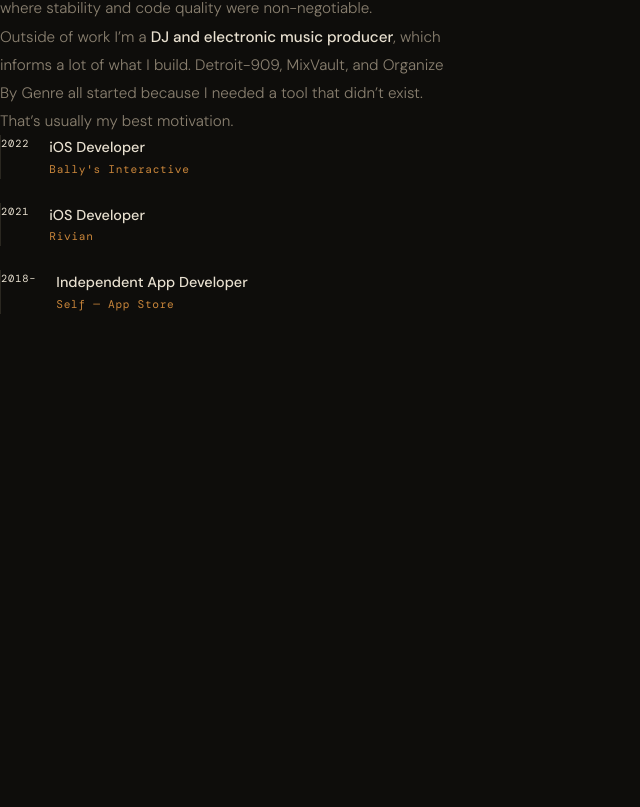
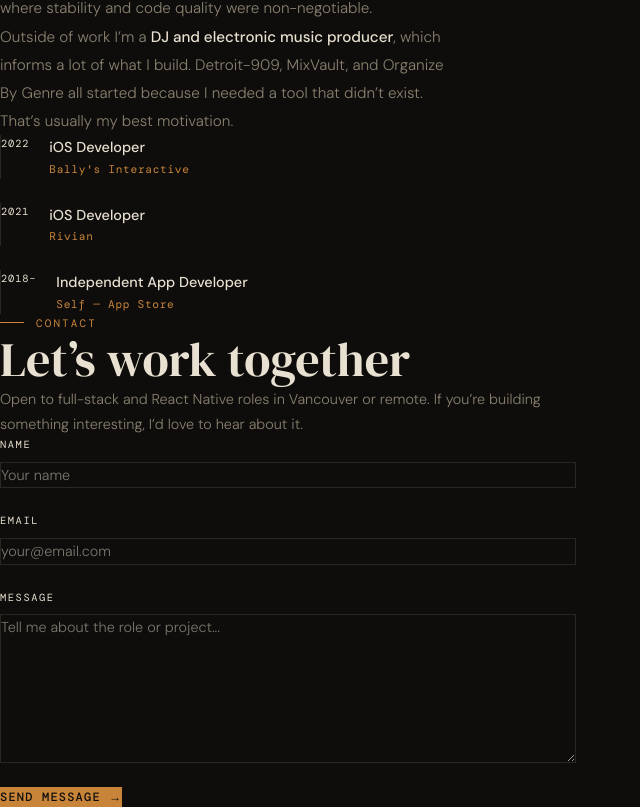
Before and after one commit to mdolancode/portfolio, a Next.js app: page / in a window 1280 px wide. Shown: the part 1804-2611 px from the top of the page, without its empty margins (0-640 px from the left). Before the commit the page ends 2118 px from the top, so only its background shows below. Built offline with nearby package versions, Linux system fonts and the light colour scheme; a web font is replaced by a local one.

Commit message:
Add Contact component

```diff
--- a/src/app/page.tsx
+++ b/src/app/page.tsx
@@ -2,6 +2,7 @@ import Nav from '@/components/Nav'
 import Hero from '@/components/Hero'
 import Projects from '@/components/Projects'
 import About from '@/components/About'
+import Contact from '@/components/Contact'
 
 export default function Home() {
   return (
@@ -10,6 +11,7 @@ export default function Home() {
       <Hero />
       <Projects />
       <About />
+      <Contact />
     </main>
   )
 }
--- /dev/null
+++ b/src/components/Contact.tsx
@@ -0,0 +1,198 @@
+'use client'
+
+import { useState } from 'react'
+
+type FormState = 'idle' | 'sending' | 'success' | 'error'
+
+export default function Contact() {
+  const [formState, setFormState] = useState<FormState>('idle')
+  const [form, setForm] = useState({ name: '', email: '', message: '' })
+
+  const handleChange = (e: React.ChangeEvent<HTMLInputElement | HTMLTextAreaElement>) => {
+    setForm((prev) => ({ ...prev, [e.target.name]: e.target.value }))
+  }
+
+  const handleSubmit = async (e: React.FormEvent) => {
+    e.preventDefault()
+    setFormState('sending')
+
+    try {
+      const res = await fetch('/api/contact', {
+        method: 'POST',
+        headers: { 'Content-Type': 'application/json' },
+        body: JSON.stringify(form),
+      })
+
+      if (res.ok) {
+        setFormState('success')
+        setForm({ name: '', email: '', message: '' })
+      } else {
+        setFormState('error')
+      }
+    } catch {
+      setFormState('error')
+    }
+  }
+
+  return (
+    <section
+      id="contact"
+      className="py-28 px-12"
+      style={{ background: 'var(--color-bg2)' }}
+    >
+      <div className="max-w-xl mx-auto">
+
+        {/* Header */}
+        <div className="flex items-center gap-3 mb-6">
+          <span className="block h-px w-6" style={{ background: 'var(--color-amber)' }} />
+          <span
+            className="font-mono text-[0.68rem] tracking-[0.2em] uppercase"
+            style={{ color: 'var(--color-amber)' }}
+          >
+            Contact
+          </span>
+        </div>
+
+        <h2
+          className="font-serif leading-[1.15] mb-4"
+          style={{
+            fontSize: 'clamp(2rem, 4vw, 3rem)',
+            color: 'var(--color-offwhite)',
+          }}
+        >
+          Let&rsquo;s work together
+        </h2>
+
+        <p
+          className="text-[0.9rem] leading-[1.7] mb-12"
+          style={{ color: 'var(--color-text-muted)' }}
+        >
+          Open to full-stack and React Native roles in Vancouver or remote. If
+          you&rsquo;re building something interesting, I&rsquo;d love to hear about it.
+        </p>
+
+        {/* Form */}
+        <form onSubmit={handleSubmit} className="flex flex-col gap-6">
+
+          <div className="flex flex-col gap-2">
+            <label
+              htmlFor="name"
+              className="font-mono text-[0.65rem] tracking-[0.15em] uppercase"
+              style={{ color: 'var(--color-text-dim)' }}
+            >
+              Name
+            </label>
+            <input
+              id="name"
+              name="name"
+              type="text"
+              required
+              placeholder="Your name"
+              value={form.name}
+              onChange={handleChange}
+              className="w-full px-4 py-3 text-[0.9rem] outline-none transition-colors duration-200"
+              style={{
+                background: 'var(--color-surface)',
+                border: '1px solid var(--color-border)',
+                color: 'var(--color-text)',
+                fontFamily: 'var(--font-sans)',
+              }}
+              onFocus={(e) => (e.currentTarget.style.borderColor = 'var(--color-amber)')}
+              onBlur={(e) => (e.currentTarget.style.borderColor = 'var(--color-border)')}
+            />
+          </div>
+
+          <div className="flex flex-col gap-2">
+            <label
+              htmlFor="email"
+              className="font-mono text-[0.65rem] tracking-[0.15em] uppercase"
+              style={{ color: 'var(--color-text-dim)' }}
+            >
+              Email
+            </label>
+            <input
+              id="email"
+              name="email"
+              type="email"
+              required
+              placeholder="your@email.com"
+              value={form.email}
+              onChange={handleChange}
+              className="w-full px-4 py-3 text-[0.9rem] outline-none transition-colors duration-200"
+              style={{
+                background: 'var(--color-surface)',
+                border: '1px solid var(--color-border)',
+                color: 'var(--color-text)',
+                fontFamily: 'var(--font-sans)',
+              }}
+              onFocus={(e) => (e.currentTarget.style.borderColor = 'var(--color-amber)')}
+              onBlur={(e) => (e.currentTarget.style.borderColor = 'var(--color-border)')}
+            />
+          </div>
+
+          <div className="flex flex-col gap-2">
+            <label
+              htmlFor="message"
+              className="font-mono text-[0.65rem] tracking-[0.15em] uppercase"
+              style={{ color: 'var(--color-text-dim)' }}
+            >
+              Message
+            </label>
+            <textarea
+              id="message"
+              name="message"
+              required
+              placeholder="Tell me about the role or project..."
+              value={form.message}
+              onChange={handleChange}
+              rows={6}
+              className="w-full px-4 py-3 text-[0.9rem] outline-none transition-colors duration-200 resize-y"
+              style={{
+                background: 'var(--color-surface)',
+                border: '1px solid var(--color-border)',
+                color: 'var(--color-text)',
+                fontFamily: 'var(--font-sans)',
+              }}
+              onFocus={(e) => (e.currentTarget.style.borderColor = 'var(--color-amber)')}
+              onBlur={(e) => (e.currentTarget.style.borderColor = 'var(--color-border)')}
+            />
+          </div>
+
+          <div className="flex flex-col gap-3">
+            <button
+              type="submit"
+              disabled={formState === 'sending'}
+              className="inline-flex items-center gap-2 px-7 py-3 font-mono text-[0.75rem] tracking-widest uppercase transition-all duration-200 hover:-translate-y-px disabled:opacity-50 disabled:cursor-not-allowed w-fit"
+              style={{
+                background: 'var(--color-amber)',
+                color: 'var(--color-bg)',
+                fontWeight: 500,
+              }}
+            >
+              {formState === 'sending' ? 'Sending...' : 'Send message →'}
+            </button>
+
+            {formState === 'success' && (
+              <p
+                className="font-mono text-[0.72rem] tracking-[0.08em]"
+                style={{ color: 'var(--color-amber)' }}
+              >
+                Message sent — I&rsquo;ll be in touch soon.
+              </p>
+            )}
+
+            {formState === 'error' && (
+              <p
+                className="font-mono text-[0.72rem] tracking-[0.08em]"
+                style={{ color: '#c84a3a' }}
+              >
+                Something went wrong. Try emailing me directly.
+              </p>
+            )}
+          </div>
+
+        </form>
+      </div>
+    </section>
+  )
+}
```
